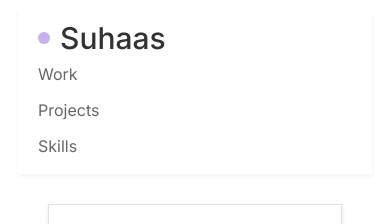
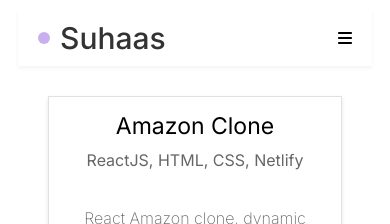
Before and after one commit to suhaasteja/portfolio_2024, a React (Vite) app: page /Projects in a window 390 px wide. Shown: the top 224 px of the page. Built offline with nearby package versions, Linux system fonts and the light colour scheme.

Commit message:
sidemenu added

```diff
--- a/package.json
+++ b/package.json
@@ -10,6 +10,10 @@
     "preview": "vite preview"
   },
   "dependencies": {
+    "@fortawesome/fontawesome-svg-core": "^6.5.1",
+    "@fortawesome/free-solid-svg-icons": "^6.5.1",
+    "@fortawesome/react-fontawesome": "^0.2.0",
+    "font-awesome": "^4.7.0",
     "react": "^18.2.0",
     "react-dom": "^18.2.0",
     "react-router-dom": "^6.21.1"
--- a/src/Components/Navbar.css
+++ b/src/Components/Navbar.css
@@ -1,15 +1,12 @@
-/* Container for the navigation bar */
 .nav-container {
     display: flex;
     justify-content: space-between;
     align-items: center;
     padding: 10px 20px;
     background-color: #fff;
-    /* Consider a light color for a clean look */
     box-shadow: 0 2px 4px rgba(0, 0, 0, 0.05);
 }
 
-/* Home section of the navbar */
 .home {
     display: flex;
     align-items: center;
@@ -17,7 +14,6 @@
     gap: 10px;
 }
 
-/* Styling for the decorative dot */
 .dot {
     width: 12px;
     height: 12px;
@@ -25,7 +21,6 @@
     border-radius: 50%;
 }
 
-/* Name link styling */
 .name {
     font-size: 30px;
     font-family: 'Inter', sans-serif;
@@ -37,10 +32,8 @@
 
 .name:hover {
     color: #007bff;
-    /* Or a color that matches your theme */
 }
 
-/* General item link styling */
 .item {
     font-family: 'Inter', sans-serif;
     font-size: 16px;
@@ -54,11 +47,53 @@
     color: #333;
 }
 
-/* Responsive design */
+.sidemenu-toggle {
+    display: none;
+}
+
+.sidebar-items {
+    position: fixed;
+    top: 0;
+    left: 0;
+    width: 100%;
+    height: 100%;
+    display: flex;
+    flex-direction: column;
+    justify-content: center;
+    align-items: center;
+    background-color: rgba(0, 0, 0, 0.85);
+    z-index: 1000;
+    overflow-y: auto;
+}
+
+.item.sidebar-item {
+    margin: 10px 0;
+    font-size: 1.2rem;
+    color: #fff;
+    text-decoration: none;
+    transition: color 0.3s ease;
+}
+
+.item.sidebar-item:hover {
+    color: #ccc;
+}
+
+.sidebar-items .faXmark {
+    position: absolute;
+    top: 20px;
+    right: 20px;
+    font-size: 2rem;
+    color: #fff;
+    cursor: pointer;
+}
+
 @media (max-width: 768px) {
-    .nav-container {
-        flex-direction: column;
-        align-items: flex-start;
+    .sidemenu-toggle {
+        display: flex;
+    }
+
+    .nav-container .nav-item {
+        display: none;
     }
 
     .home {
@@ -70,3 +105,16 @@
         padding: 8px 0;
     }
 }
+
+.fa-bars,
+.fa-xmark {
+    cursor: pointer;
+}
+
+.fa-xmark {
+    font-size: 30px;
+    color: white;
+    position: absolute;
+    top: 25px;
+    right: 30px;
+}
--- a/src/Components/Navbar.jsx
+++ b/src/Components/Navbar.jsx
@@ -1,24 +1,17 @@
 import { useEffect, useState } from "react"
 import "./Navbar.css"
 import { Link } from "react-router-dom";
+import { FontAwesomeIcon } from '@fortawesome/react-fontawesome'
+import { faBars, faXmark } from '@fortawesome/free-solid-svg-icons';
+
+
 
 function Navbar() {
-    const [open, setOpen] = useState(false);
+    const [toggleMenu, setToggleMenu] = useState(false);
 
-    const handleWindowSize = (e) => {
-        const isSmallScreen = window.innerWidth <= 768;
-        setOpen(isSmallScreen);
+    const handleToggleMenu = e => {
+        setToggleMenu(prev => !prev);
     }
-
-    useEffect(() => {
-        window.addEventListener("resize", handleWindowSize);
-
-        return () => {
-            window.addEventListener("resize", handleWindowSize);
-
-        }
-
-    }, []);
 
 
     return (
@@ -27,14 +20,19 @@
                 <div className="dot"></div>
                 <Link to="/" className="name">Suhaas</Link>
             </div>
-          <Link to="/Work" className="item">Work</Link>
-          <Link to="/Projects" className="item">Projects</Link>
-          <Link to="/Skills" className="item">Skills</Link>
+            <Link to="/Work" className="item nav-item">Work</Link>
+            <Link to="/Projects" className="item nav-item">Projects</Link>
+            <Link to="/Skills" className="item nav-item">Skills</Link>
             {/* <Link to="/Contact" className="item">Contact</Link> */}
-
-
-
-
+            <FontAwesomeIcon icon={faBars} onClick={handleToggleMenu} className="sidemenu-toggle" />
+            {
+                toggleMenu && <div className="sidebar-items">
+                    <FontAwesomeIcon icon={faXmark} onClick={handleToggleMenu} />
+                    <Link to="/Work" className="item sidebar-item" onClick={handleToggleMenu}>Work</Link>
+                    <Link to="/Projects" className="item sidebar-item" onClick={handleToggleMenu}>Projects</Link>
+                    <Link to="/Skills" className="item sidebar-item" onClick={handleToggleMenu}>Skills</Link>
+                </div>
+            }
         </div>
     )
 }
--- a/src/Components/Projects.css
+++ b/src/Components/Projects.css
@@ -1,4 +1,3 @@
-/* Main container for the work section */
 .projects-container {
     display: flex;
     flex-wrap: wrap;
@@ -6,7 +5,6 @@
     padding: 20px;
 }
 
-/* Individual project containers */
 .project-container {
     display: flex;
     flex-direction: column;
@@ -19,13 +17,11 @@
     max-width: 300px;
 }
 
-/* Left section of the project container */
 .left {
     width: 100%;
     text-align: center;
 }
 
-/* Title styling */
 .title {
     font-size: 20px;
     font-weight: 600;
@@ -33,14 +29,12 @@
     color: #333;
 }
 
-/* Subtitle styling */
 .sub {
     font-size: 16px;
     color: #666;
     margin-bottom: 15px;
 }
 
-/* Description list styling */
 .description {
     list-style-type: none;
     padding: 0;
@@ -48,26 +42,20 @@
     color: #444;
 }
 
-/* List items within description */
 .description .item {
     margin-bottom: 5px;
     line-height: 1.4;
 }
 
-/* Right section for images */
 .right {
     width: 100%;
     height: 200px;
-    /* Adjust height as needed */
-    /* background-color: #f4f4f4; */
-    /* Placeholder for image */
     margin-top: 15px;
     display: flex;
     justify-content: center;
     align-items: center;
 }
 
-/* Responsive Design */
 @media (max-width: 768px) {
     .project-container {
         margin: 10px;
@@ -76,7 +64,6 @@
 
     .right {
         height: 150px;
-        /* Adjust for smaller screens */
     }
 }
 
@@ -91,24 +78,20 @@
 }
 
 .project-container {
-    /* Existing styles... */
     opacity: 0;
     animation: fadeIn 0.8s ease-out forwards;
     animation-delay: calc(0.2s * var(--container-index));
 }
 
 .title {
-    /* Existing styles... */
     transition: color 0.3s ease-in-out;
 }
 
 .title:hover {
     color: #0056b3;
-    /* Or any other color that fits the theme */
 }
 
 .description .item {
-    /* Existing styles... */
     transition: transform 0.3s ease, opacity 0.3s ease;
 }
 
@@ -117,12 +100,13 @@
     opacity: 0.8;
 }
 
-.work-img-container{
+.work-img-container {
+    height: 100%;
+    width: 100%;
 
 }
 
 .work-img-container {
-    /* Existing styles... */
     transition: transform 0.3s ease-in-out;
 }
 
@@ -132,13 +116,11 @@
 
 @media (max-width: 768px) {
     .project-container {
-        /* Existing styles... */
         animation-delay: 0s;
-        /* Remove delay on smaller screens for better performance */
     }
 }
 
-.work-img-container img{
+.work-img-container img {
     width: 100%;
     height: 100%;
     object-fit: contain;
```
Also changed, not shown: src/Components/About.css (+0 -10 lines), src/Components/Footer.css (+5 -5 lines), src/Components/Skills.css (+0 -18 lines), src/Components/Work.css (+7 -20 lines), 1 other file (tests, documents, lock files or other folders). Lines whose indentation alone changed are shown as unchanged.
